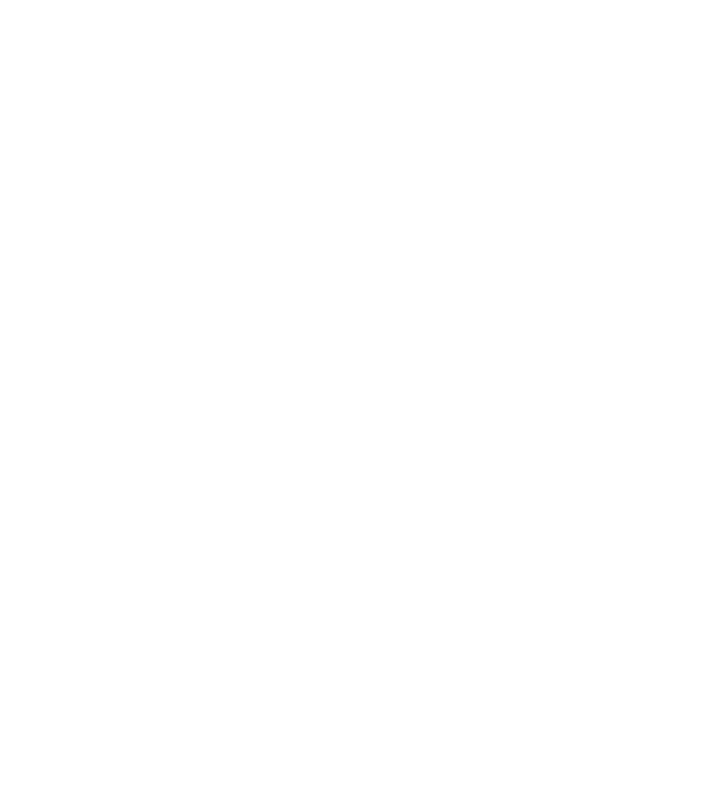
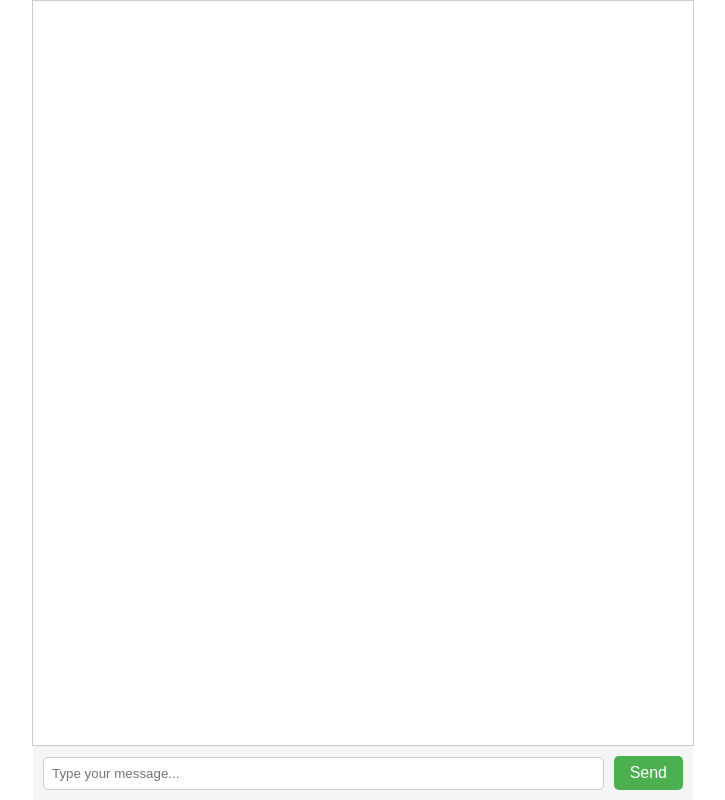
Before and after one commit to milanpatel41234/chat-app, a React (Create React App) app: page / in a window 1280 px wide. Before the commit this address had no page. Shown: the whole page, without its empty margins (277-1002 px from the left). Built offline with nearby package versions, Linux system fonts and the light colour scheme; sample sign-in values are in the browser's storage.

Commit message:
chatspage created

```diff
--- a/src/App.js
+++ b/src/App.js
@@ -1,17 +1,27 @@
-import { Route, Routes } from 'react-router-dom';
-import './App.css';
-import SignupPage from './Pages/SignupPage';
-import LoginPage from './Pages/LoginPage';
-import ForgotPasswordPage from './Pages/ForgotPasswordPage';
+import { Navigate, Route, Routes } from "react-router-dom";
+import "./App.css";
+import SignupPage from "./Pages/SignupPage";
+import LoginPage from "./Pages/LoginPage";
+import ForgotPasswordPage from "./Pages/ForgotPasswordPage";
+import { useSelector } from "react-redux";
+import ChatsPage from "./Pages/ChatsPage";
 
 function App() {
+  const Auth = useSelector((state) => state.Auth);
+
   return (
     <div className="App">
       <Routes>
-        <Route path='/signup' element={<SignupPage/>}/>
-        <Route path='/login' element={<LoginPage/>}/>
-        <Route path='/forgotpassword' element={<ForgotPasswordPage/>}/>
-
+        <Route path='/' element={Auth.LoginState ? <ChatsPage/> :  <Navigate to="/login" />} />
+        <Route
+          path="/signup"
+          element={Auth.LoginState ? <Navigate to="/" /> : <SignupPage />}
+        />
+        <Route
+          path="/login"
+          element={Auth.LoginState ? <Navigate to="/" /> : <LoginPage />}
+        />
+        <Route path="/forgotpassword" element={<ForgotPasswordPage />} />
       </Routes>
     </div>
   );
--- /dev/null
+++ b/src/Components/Chats/Chats.js
@@ -0,0 +1,16 @@
+import React from "react";
+import style from "./Chats.module.css";
+
+function Chats() {
+  return (
+    <div className={style.chatpage}>
+      <div class={style.chatContainer}></div>
+      <div class={style.inputContainer}>
+        <input type="text" placeholder="Type your message..." />
+        <button>Send</button>
+      </div>
+    </div>
+  );
+}
+
+export default Chats;
--- /dev/null
+++ b/src/Components/Chats/Chats.module.css
@@ -0,0 +1,55 @@
+.chatpage {
+  margin: 0;
+  font-family: Arial, sans-serif;
+  display: flex;
+  flex-direction: column;
+  height: 100vh;
+}
+
+.chatContainer {
+  flex-grow: 1;
+  overflow-y: auto;
+  padding: 10px;
+  border: 1px solid #ccc;
+  width: 50vw;
+  margin: auto;
+}
+
+.inputContainer {
+  display: flex;
+  align-items: center;
+  padding: 10px;
+  background-color: #f5f5f5;
+  position: sticky;
+  bottom: 0;
+  width: 50vw;
+  margin: auto;
+}
+
+.inputContainer input {
+  flex-grow: 1;
+  padding: 8px;
+  border: 1px solid #ccc;
+  border-radius: 5px;
+  margin-right: 10px;
+}
+
+.inputContainer button {
+  padding: 8px 16px;
+  background-color: #4caf50;
+  color: #fff;
+  border: none;
+  border-radius: 5px;
+  cursor: pointer;
+  font-size: 16px;
+}
+@media (max-width: 768px) {
+  .chatContainer {
+    width: 100vw;
+    margin: 0;
+  }
+  .inputContainer {
+    width: 100vw;
+    margin: 0;
+  }
+}
--- a/src/Components/Login/Login.js
+++ b/src/Components/Login/Login.js
@@ -61,8 +61,9 @@ function Login() {
         body: JSON.stringify(obj),
       });
       const result = await res.json();
-      if (result.success) {
-        dispatch(AuthAction.setUserVerified({ token: result.token }));
+      console.log(result);
+      if (result.login) {
+        dispatch(AuthAction.setLogin({ token: result.token }));
         alert(result.message);
         navigate("/");
       } else {
--- a/src/Components/Redux-Store/AuthSlice.js
+++ b/src/Components/Redux-Store/AuthSlice.js
@@ -2,7 +2,7 @@ import { createSlice } from "@reduxjs/toolkit";
 
 let token = '' ;
 let userLogin = false;
-if(localStorage.Token){
+if(localStorage.token){
     token = localStorage.getItem('token');
     userLogin = true;
 }
--- /dev/null
+++ b/src/Pages/ChatsPage.js
@@ -0,0 +1,8 @@
+import React from 'react'
+import Chats from '../Components/Chats/Chats'
+
+function ChatsPage() {
+  return <Chats/>
+}
+
+export default ChatsPage
```
